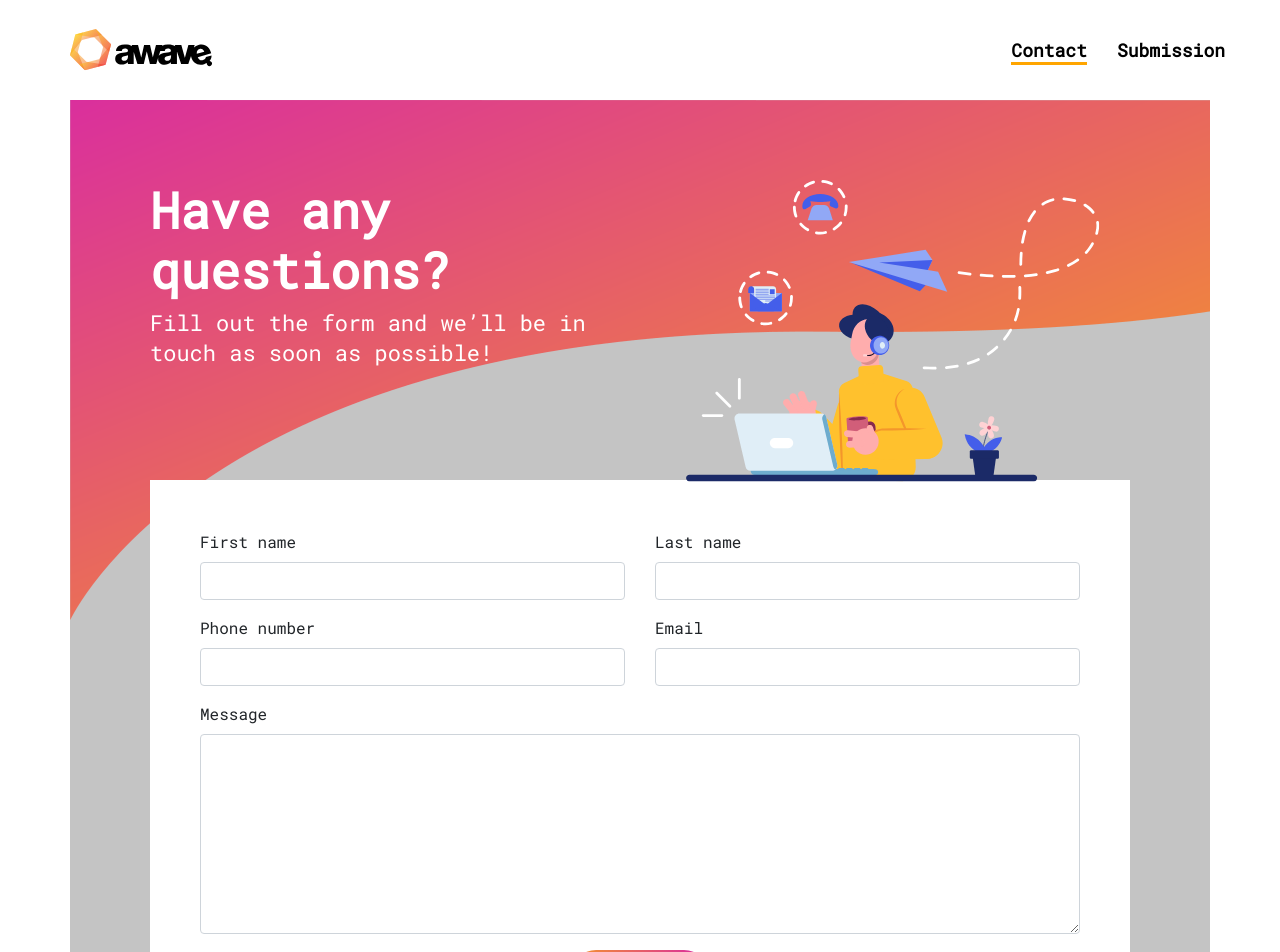
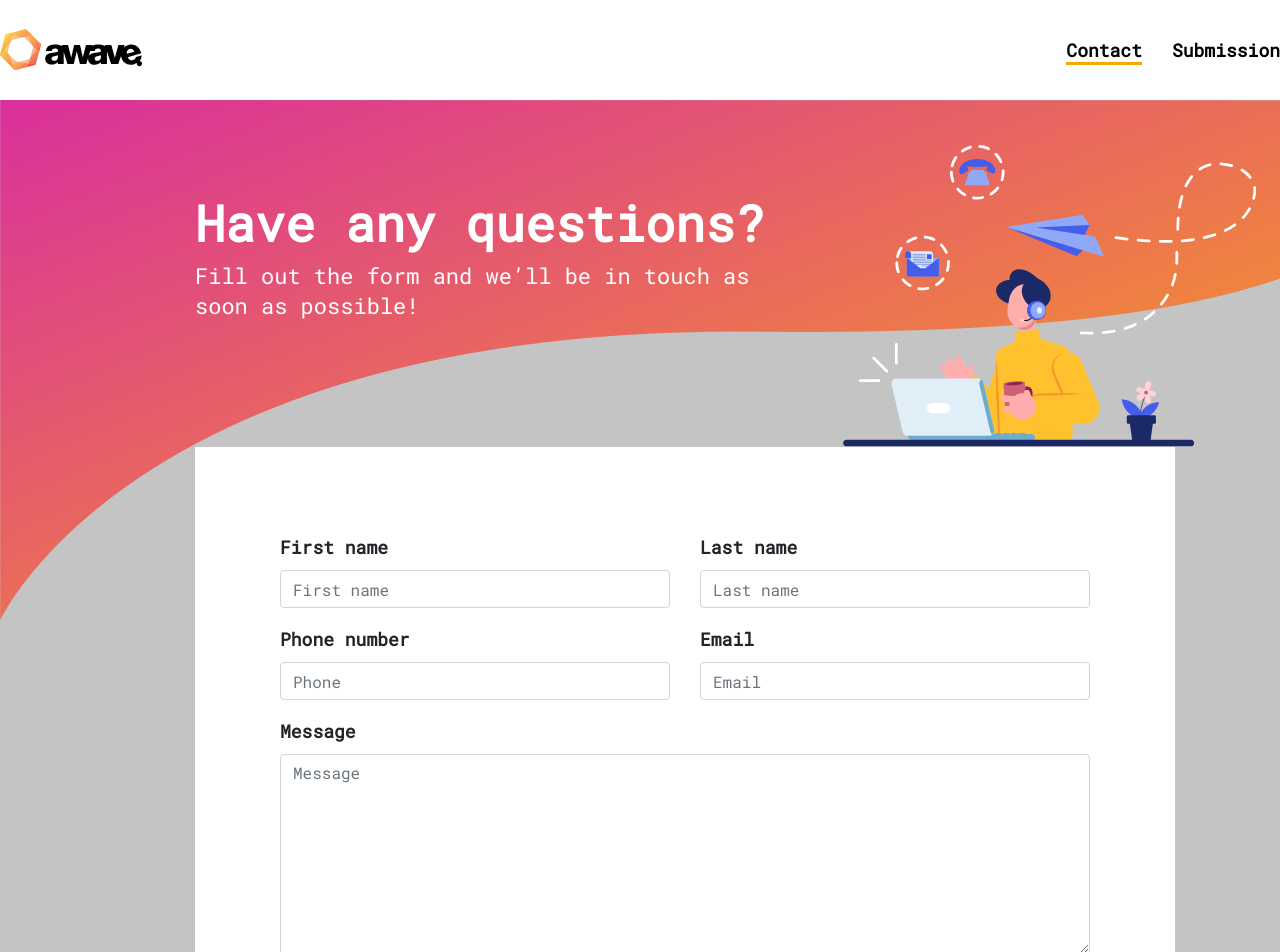
Before and after one commit to zyflow/awave-test, a React (Create React App) app: page / in a window 1280 px wide. Shown: the top 952 px of the page. Built offline with nearby package versions, Linux system fonts and the light colour scheme.

Commit message:
Cleanup, + front fix

```diff
--- a/src/App.scss
+++ /dev/null
@@ -1,112 +0,0 @@
-body {
-  background-color: #ffffff;
-  font-family: Roboto Mono;
-}
-
-.header {
-  height: 100px;
-  background-color: #FFFF;
-  width: 100%;
-  display: flex;
-  vertical-align: center;
-}
-
-.menu-item {
-  a {
-    font-family: "Roboto Mono";
-    color: black;
-    text-decoration: none;
-
-    font-style: normal;
-    font-weight: bold;
-    font-size: 18px;
-    line-height: 28px;
-  }
-
-  a:hover {
-    color: black;
-    border-bottom: 3px solid orange;
-    text-decoration: none;
-  }
-
-  a.selected {
-    color: black;
-    border-bottom: 3px solid orange;
-    text-decoration: none;
-  }
-}
-
-.custom-container {
-  width: 100%;
-  min-height: 500px;
-  padding: 0 !important;
-}
-
-.container {
-  padding: 0
-}
-
-.form-container {
-  //padding: 120px;
-  background-color: #FFFFFF;
-  font-family: Roboto Mono;
-  padding: 50px;
-}
-
-.custom-container-image {
-  position: relative;
-  background: url('assets/images/wave-reverted.png') no-repeat  center;
-  //background-size: auto;
-  //background-size: cover;
-  background-color: #C4C4C4;
-  background-position: left top;
-}
-
-.content {
-  padding: 80px;
-}
-
-.formTitleContainer {
-  width: 100%;
-  height: 300px;
-}
-
-h1 {
-  font-family: Roboto Mono;
-  font-style: normal;
-  font-weight: bold;
-  font-size: 50px;
-  line-height: 60px;
-  color: #FFFFFF;
-}
-
-p {
-  font-family: Roboto Mono;
-  font-style: normal;
-  font-weight: normal;
-  font-size: 22px;
-  line-height: 30px;
-  color: #FFFFFF;
-}
-
-.stockMan {
-  background: url('assets/images/stock-man.svg') 0 0 repeat;
-}
-
-#message {
-  height: 200px;
-}
-
-.btn-primary {
-  display: flex;
-  flex-direction: row;
-  padding: 12px 20px;
-  border: none;
-  background: linear-gradient(113.73deg, #F4962B 0%, #D417B7 100%);
-  border-radius: 29px;
-}
-
-.center {
-  display: flex;
-  justify-content: center;
-}
--- a/src/assets/scss/App.scss
+++ b/src/assets/scss/App.scss
@@ -1,3 +1,50 @@
 body {
-  background-color: red;
+  background-color: #ffffff;
+  font-family: Roboto Mono;
 }
+
+.header {
+  height: 100px;
+  background-color: #FFFF;
+  width: 100%;
+  display: flex;
+  vertical-align: center;
+  justify-content: center;
+}
+
+h1 {
+  font-family: Roboto Mono;
+  font-style: normal;
+  font-weight: bold;
+  font-size: 50px;
+  line-height: 60px;
+  color: #FFFFFF;
+}
+
+p {
+  font-family: Roboto Mono;
+  font-style: normal;
+  font-weight: normal;
+  font-size: 22px;
+  line-height: 30px;
+  color: #FFFFFF;
+}
+
+.btn-primary {
+  display: flex;
+  flex-direction: row;
+  padding: 12px 20px;
+  border: none;
+  background: linear-gradient(113.73deg, #F4962B 0%, #D417B7 100%);
+  border-radius: 29px;
+  font-style: normal;
+  font-weight: bold;
+  font-size: 16px;
+  line-height: 24px;
+  text-transform: uppercase;
+}
+
+.center {
+  display: flex;
+  justify-content: center;
+}
--- /dev/null
+++ b/src/assets/scss/Menu.scss
@@ -0,0 +1,30 @@
+.menu-item {
+  display: flex;
+  justify-content: space-between;
+  width: 1480px;
+  align-items: center;
+
+
+  a {
+    font-family: "Roboto Mono";
+    color: black;
+    text-decoration: none;
+
+    font-style: normal;
+    font-weight: bold;
+    font-size: 18px;
+    line-height: 28px;
+  }
+
+  a:hover {
+    color: black;
+    border-bottom: 3px solid orange;
+    text-decoration: none;
+  }
+
+  a.selected {
+    color: black;
+    border-bottom: 3px solid orange;
+    text-decoration: none;
+  }
+}
--- /dev/null
+++ b/src/assets/scss/QuestionForm.scss
@@ -0,0 +1,62 @@
+
+.form-container {
+  background-color: #FFFFFF;
+  font-family: Roboto Mono;
+  padding: 85px;
+  width: 980px;
+}
+
+.custom-container-image {
+  position: relative;
+  background: url('../images/wave-reverted.png') no-repeat  center;
+  background-color: #C4C4C4;
+  background-position: left top;
+  width: 1480px;
+  display: flex;
+  justify-content: center;
+}
+
+.custom-container {
+  width: 100%;
+  min-height: 500px;
+  padding: 0 !important;
+}
+
+.wrapper {
+  display: flex;
+  align-items: center;
+  justify-content: center;
+}
+
+
+.content {
+  padding: 45px;
+  width: 980px;
+}
+
+
+.stockMan {
+  background: url('../images/stock-man.svg') 0 0 repeat;
+}
+
+
+#message {
+  height: 200px;
+}
+
+.start {
+   display: flex;
+   justify-content: start;
+ }
+
+.end {
+  display: flex;
+  justify-content: end;
+}
+
+label {
+  font-style: normal;
+  font-weight: bold;
+  font-size: 18px;
+  line-height: 30px;
+}
--- a/src/components/FormTittle.js
+++ b/src/components/FormTittle.js
@@ -1,19 +1,21 @@
 import React from "react";
-import {Col} from "reactstrap/lib";
+import {Col, Container} from "reactstrap/lib";
 import Row from "reactstrap/lib/Row";
 import { ReactComponent as StockMan } from '../assets/images/stock-man.svg';
 
 function FormTittle() {
 
-    return  <Row className='formTitleContainer'>
-        <Col className='formTitle'>
-            <h1>Have any questions?</h1>
-            <p>Fill out the form and we’ll be in touch as soon as possible!</p>
-        </Col>
-        <Col>
-            <StockMan className='stockMan' />
-        </Col>
+    return <Container>
+        <Row >
+            <Col md={8} className='p-0 mt-5 '>
+                <h1>Have any questions?</h1>
+                <p>Fill out the form and we’ll be in touch as soon as possible!</p>
+            </Col>
+            <Col md={4} className='p-0'>
+                <StockMan className='stockMan' />
+            </Col>
     </Row>
+    </Container>
 }
 
 export default FormTittle;
--- a/src/components/QuestionForm.js
+++ b/src/components/QuestionForm.js
@@ -25,6 +25,7 @@ function QuestionForm() {
                 <FormGroup>
                     <Label htmlFor='firstName'>First name</Label>
                     <Input name="firstName"
+                           placeholder="First name"
                            onChange={({target}) => {
                                setFirstName(target.value);
                            }}
@@ -35,6 +36,7 @@ function QuestionForm() {
                 <FormGroup>
                     <Label htmlFor='lastName'>Last name</Label>
                     <Input name="lastName"
+                           placeholder="Last name"
                            onChange={({target}) => {
                                setLastName(target.value);
                            }}
@@ -46,6 +48,7 @@ function QuestionForm() {
                 <FormGroup>
                     <Label htmlFor='phone'>Phone number</Label>
                     <Input name="phone"
+                           placeholder="Phone"
                            onChange={({target}) => {
                                setPhoneNumber(target.value);
                            }}
@@ -56,6 +59,7 @@ function QuestionForm() {
                 <FormGroup>
                     <Label htmlFor='email'>Email</Label>
                     <Input name="email"
+                           placeholder="Email"
                            onChange={({target}) => {
                                setEmail(target.value);
                            }}
@@ -67,6 +71,7 @@ function QuestionForm() {
                 <FormGroup>
                     <Label htmlFor='message'>Message</Label>
                     <Input type="textarea" name="message" id="message"
+                           placeholder="Message"
                            onChange={({target}) => {
                                setMessage(target.value);
                            }}
--- a/src/layouts/Header.js
+++ b/src/layouts/Header.js
@@ -1,20 +1,18 @@
 import { ReactComponent as Logo } from '../assets/images/logo.svg';
-import {Col, Container, Row} from "reactstrap";
 import React from "react";
 import Menu from "./Menu";
 
 function Header({currentMenuItem, setCurrentMenuItem}) {
 
-    return  <div className='header menu-item align-items-center' >
-        <Container>
-            <Row className='menu-item align-items-center' >
-                <Col>
+    return  <div className='header' >
+            <div className='menu-item' >
+                <div className='start'>
                     <Logo />
-                </Col>
-
-                <Menu currentMenuItem={currentMenuItem} setCurrentMenuItem={setCurrentMenuItem} />
-            </Row>
-        </Container>
+                </div>
+                <div className='end' >
+                    <Menu currentMenuItem={currentMenuItem} setCurrentMenuItem={setCurrentMenuItem} />
+                </div>
+            </div>
     </div>
 }
 
--- a/src/layouts/Layout.js
+++ b/src/layouts/Layout.js
@@ -1,25 +1,22 @@
 import Header from "./Header";
 import React, {useState} from "react";
-import Row from "reactstrap/lib/Row";
-import {Container} from "reactstrap";
 import FormTittle from "../components/FormTittle";
 import QuestionForm from "../components/QuestionForm";
 
 function Layout() {
     const [currentMenuItem, setCurrentMenuItem] = useState('contact');
 
-    return  <div >
-        <Row >
-            <Header currentMenuItem={currentMenuItem} setCurrentMenuItem={setCurrentMenuItem} />
-        </Row>
-        <Row>
-            <Container className="wrapper custom-container-image">
+    return  <div>
+        <Header currentMenuItem={currentMenuItem} setCurrentMenuItem={setCurrentMenuItem} />
+        <div className='wrapper'>
+            <div className="custom-container-image">
                 <div className='content'>
                     <FormTittle />
                     <QuestionForm />
                 </div>
-            </Container>
-        </Row>
+            </div>
+        </div>
+
     </div>
 }
 
```
Also changed, not shown: src/App.js (+5 -2 lines), src/assets/scss/App.css (renamed from src/App.css).
